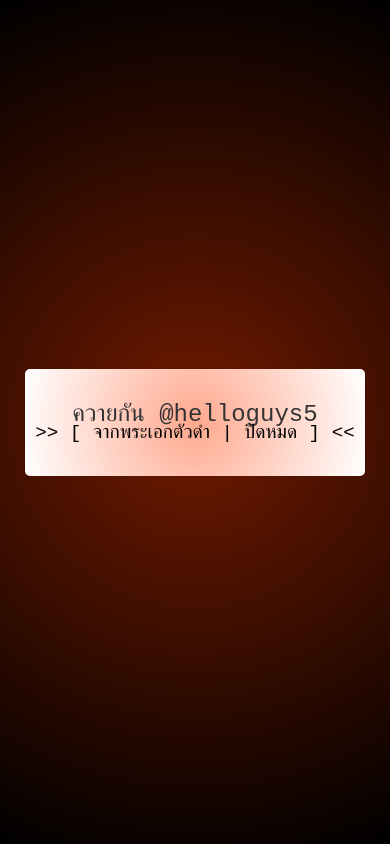
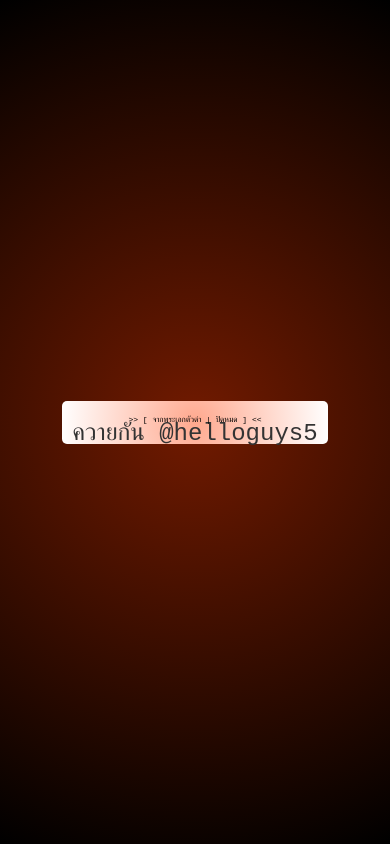
Before and after one commit to PHOOMPHAT-Git/Text-slide, a plain HTML site: page index.html in a window 390 px wide. Drawn offline with Linux system fonts and the light colour scheme.

Commit message:
index.html

```diff
--- a/index.html
+++ b/index.html
@@ -34,7 +34,7 @@
             font-size: 1.5rem;
         }
         pre {
-            font-size: 1.2rem;
+            font-size: 0.5rem;
         }
     }
   </style>
```
